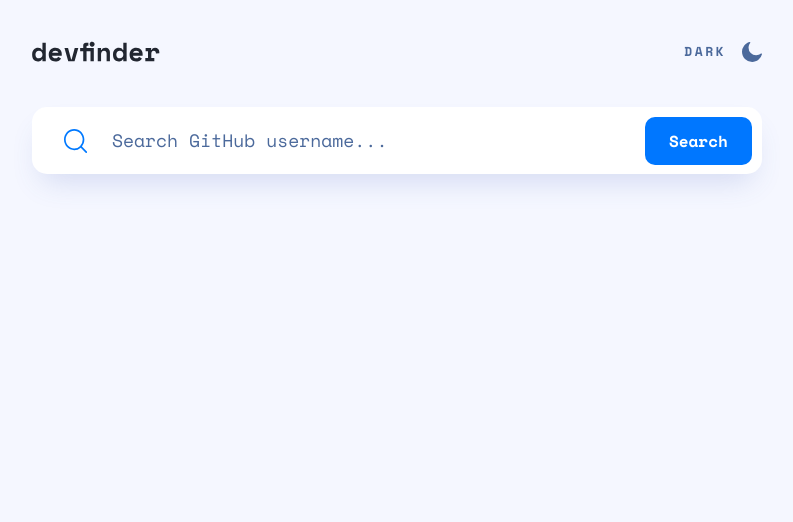
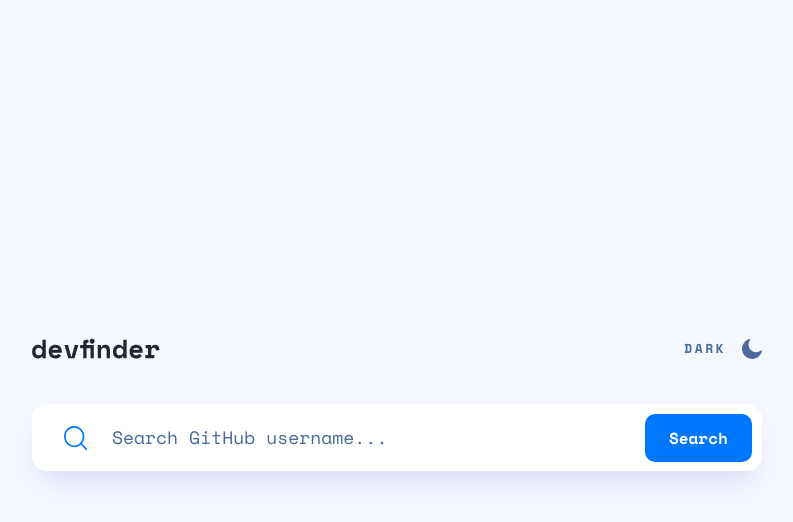
Before and after one commit to WesselKonstantinov/github-user-search-app, a React (Vite) app: page / in a window 1280 px wide. Shown: the top 522 px of the page, without its empty margins (243-1036 px from the left). Built offline with nearby package versions, Linux system fonts and the light colour scheme; no server answers.

Commit message:
Create a centered layout

```diff
--- a/src/App.jsx
+++ b/src/App.jsx
@@ -1,4 +1,6 @@
 import AppHeader from "./components/AppHeader/AppHeader";
+import Center from "./components/Center/Center";
+import Cover from "./components/Cover/Cover";
 import SearchBar from "./components/SearchBar/SearchBar";
 import UserProfile from "./components/UserProfile/UserProfile";
 import { useState } from "react";
@@ -7,14 +9,16 @@ function App() {
   const [username, setUsername] = useState("octocat");
 
   return (
-    <div className="box-content min-h-screen flex flex-col gap-9 px-6 py-8 max-w-[35.8125rem] lg:max-w-[45.625rem] mx-auto">
-      <AppHeader />
-      <main>
-        <h1 className="sr-only">GitHub user search app</h1>
-        <SearchBar setUsername={setUsername} />
-        <UserProfile username={username} />
-      </main>
-    </div>
+    <Cover>
+      <Center>
+        <AppHeader />
+        <main className="mt-9">
+          <h1 className="sr-only">GitHub user search app</h1>
+          <SearchBar setUsername={setUsername} />
+          <UserProfile username={username} />
+        </main>
+      </Center>
+    </Cover>
   );
 }
 
--- /dev/null
+++ b/src/components/Center/Center.jsx
@@ -0,0 +1,9 @@
+function Center({ children }) {
+  return (
+    <div className="w-full max-w-[35.8125rem] lg:max-w-[45.625rem] m-auto">
+      {children}
+    </div>
+  );
+}
+
+export default Center;
--- /dev/null
+++ b/src/components/Cover/Cover.jsx
@@ -0,0 +1,5 @@
+function Cover({ children }) {
+  return <div className="min-h-screen px-6 py-8 flex flex-col">{children}</div>;
+}
+
+export default Cover;
```
